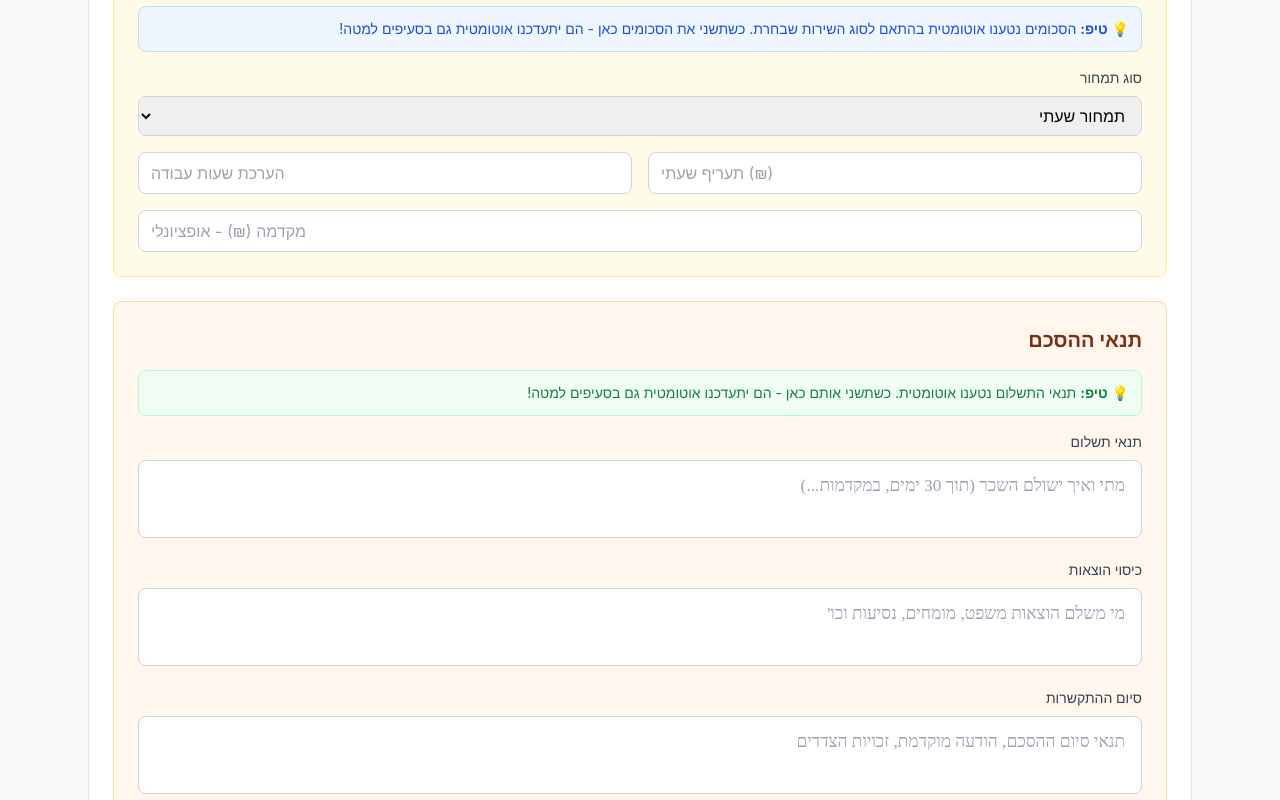
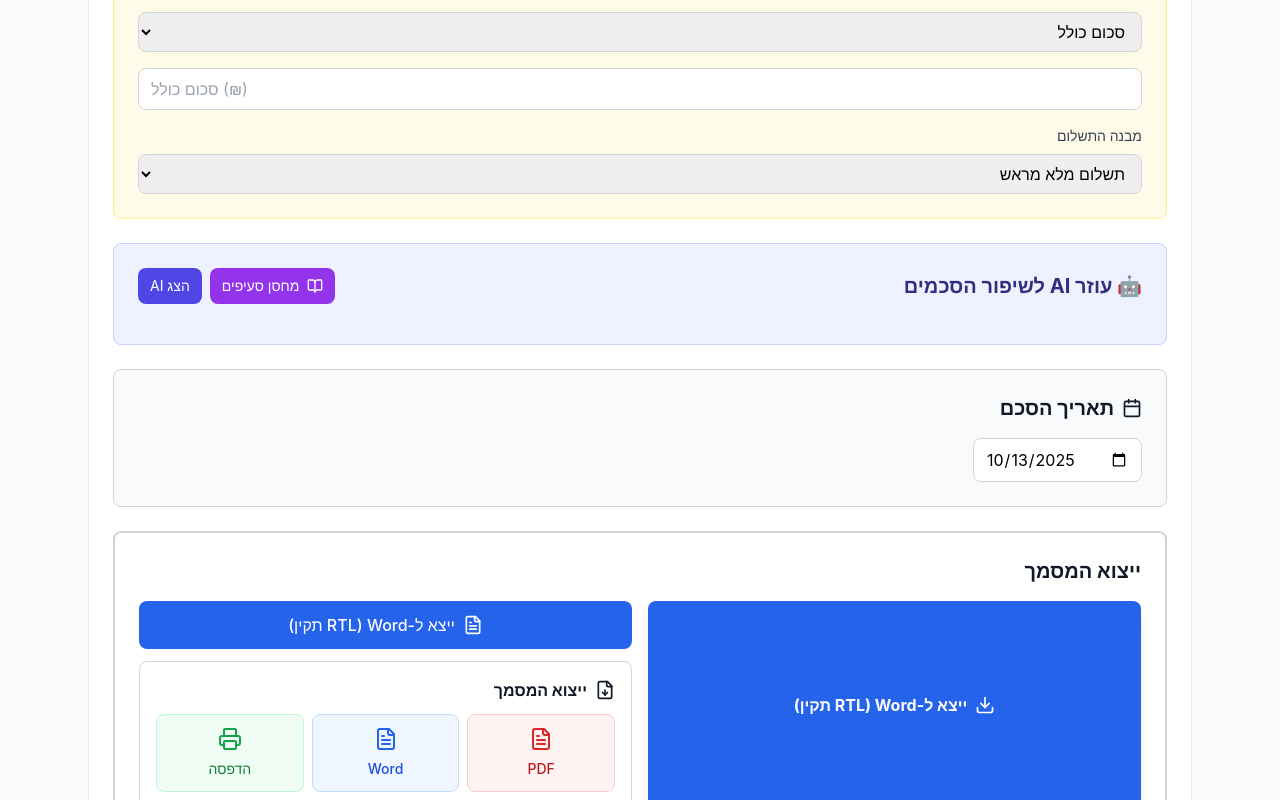
Before and after one commit to liatbenshai/legal-templates-clean-2.0, a Next.js app: page /documents/contract in a window 1280 px wide. Shown: the part 1180-1980 px from the top of the page. Built offline with nearby package versions, Linux system fonts and the light colour scheme.

Commit message:
Simplify fee agreement structure - remove duplicates and unnecessary fields

```diff
--- a/components/FeeAgreements/LawyerFeeAgreement.tsx
+++ b/components/FeeAgreements/LawyerFeeAgreement.tsx
@@ -31,23 +31,17 @@ interface FeeAgreementData {
   // פרטי התיק
   case: {
     subject: string;
-    court: string;
     description: string;
-    complexity: 'פשוט' | 'בינוני' | 'מורכב';
   };
 
   // תמחור
   fees: {
-    type: 'שעתי' | 'קבוע' | 'הצלחה' | 'מעורב';
-    hourlyRate?: string;
-    fixedAmount?: string;
+    type: 'סכום_כולל' | 'מקדמה_והצלחה';
+    totalAmount?: string;
+    paymentStructure?: string; // "מלא מראש" או "50%-50%" או "שלבים"
+    advancePayment?: string;
     successPercentage?: string;
-    advancePayment?: string;
-    estimatedHours?: string;
-    // מעורב: מקדמה + אחוזים
-    mixedAdvance?: string; // תשלום ראשוני קבוע
-    mixedPercentage?: string; // אחוז מהתוצאה
-    mixedMinimum?: string; // תשלום מינימלי גם אם אין הצלחה
+    stages?: string; // פירוט שלבים אם נבחר
   };
 
   // תנאים
@@ -80,17 +74,15 @@ export default function LawyerFeeAgreement() {
     },
     case: {
       subject: '',
-      court: '',
-      description: '',
-      complexity: 'בינוני'
+      description: ''
     },
     fees: {
-      type: 'שעתי',
-      hourlyRate: '',
-      fixedAmount: '',
+      type: 'סכום_כולל',
+      totalAmount: '',
+      paymentStructure: 'מלא מראש',
+      advancePayment: '',
       successPercentage: '',
-      advancePayment: '',
-      estimatedHours: ''
+      stages: ''
     },
     terms: {
       paymentTerms: '',
@@ -143,13 +135,12 @@ export default function LawyerFeeAgreement() {
 
       // עדכון סכומים ותנאי תשלום אוטומטית בהתאם לסוג השירות
       let defaultFees = {
-        type: 'שעתי' as const,
-        hourlyRate: '',
-        estimatedHours: '',
-        fixedAmount: '',
-        successFee: '',
-        mixedFee: '',
-        advancePayment: ''
+        type: 'סכום_כולל' as const,
+        totalAmount: '',
+        paymentStructure: 'מלא מראש',
+        advancePayment: '',
+        successPercentage: '',
+        stages: ''
       };
 
       let defaultTerms = {
@@ -162,117 +153,108 @@ export default function LawyerFeeAgreement() {
       switch (selectedServiceType) {
         case 'הסכמי_ממון':
           defaultFees = {
-            type: 'קבוע',
-            hourlyRate: '',
-            estimatedHours: '',
-            fixedAmount: '5000',
-            successFee: '',
-            mixedFee: '',
-            advancePayment: '2500'
+            type: 'סכום_כולל',
+            totalAmount: '5000',
+            paymentStructure: '50%-50%',
+            advancePayment: '',
+            successPercentage: '',
+            stages: ''
           };
           defaultTerms.paymentTerms = '50% במעמד החתימה על הסכם זה, והיתרה בשיעור 50% לאחר אישור טיוטת ההסכם על ידי הלקוח ובטרם חתימתו.';
           break;
 
         case 'צוואת_יחיד':
           defaultFees = {
-            type: 'קבוע',
-            hourlyRate: '',
-            estimatedHours: '',
-            fixedAmount: '3000',
-            successFee: '',
-            mixedFee: '',
-            advancePayment: '1500'
+            type: 'סכום_כולל',
+            totalAmount: '3000',
+            paymentStructure: '50%-50%',
+            advancePayment: '',
+            successPercentage: '',
+            stages: ''
           };
           defaultTerms.paymentTerms = '50% במעמד החתימה על הסכם זה, והיתרה בשיעור 50% במעמד חתימת הצוואה בפני העדים.';
           break;
 
         case 'צוואה_הדדית':
           defaultFees = {
-            type: 'קבוע',
-            hourlyRate: '',
-            estimatedHours: '',
-            fixedAmount: '5500',
-            successFee: '',
-            mixedFee: '',
-            advancePayment: '2750'
+            type: 'סכום_כולל',
+            totalAmount: '5500',
+            paymentStructure: '50%-50%',
+            advancePayment: '',
+            successPercentage: '',
+            stages: ''
           };
           defaultTerms.paymentTerms = '50% במעמד החתימה על הסכם זה, והיתרה בשיעור 50% במעמד חתימת הצוואות בפני העדים.';
           break;
 
         case 'ייפוי_כוח_מתמשך':
           defaultFees = {
-            type: 'קבוע',
-            hourlyRate: '',
-            estimatedHours: '',
-            fixedAmount: '4000',
-            successFee: '',
-            mixedFee: '',
-            advancePayment: '2000'
+            type: 'סכום_כולל',
+            totalAmount: '4000',
+            paymentStructure: '50%-50%',
+            advancePayment: '',
+            successPercentage: '',
+            stages: ''
           };
           defaultTerms.paymentTerms = '50% במעמד החתימה על הסכם זה, והיתרה בשיעור 50% במעמד החתימה על ייפוי הכוח.';
           break;
 
         case 'התנגדות_לצוואה':
           defaultFees = {
-            type: 'שעתי',
-            hourlyRate: '900',
-            estimatedHours: '20',
-            fixedAmount: '',
-            successFee: '5',
-            mixedFee: '',
-            advancePayment: '12000'
+            type: 'מקדמה_והצלחה',
+            totalAmount: '',
+            paymentStructure: '',
+            advancePayment: '12000',
+            successPercentage: '5',
+            stages: ''
           };
           defaultTerms.paymentTerms = 'מקדמה חודשית בסך 10,000 ש\"ח על חשבון שכר הטרחה. בתום כל חודש תיערך התחשבנות.';
           break;
 
         case 'אפוטרופסות':
           defaultFees = {
-            type: 'קבוע',
-            hourlyRate: '',
-            estimatedHours: '',
-            fixedAmount: '8000',
-            successFee: '',
-            mixedFee: '',
-            advancePayment: '4000'
+            type: 'סכום_כולל',
+            totalAmount: '8000',
+            paymentStructure: 'מלא מראש',
+            advancePayment: '',
+            successPercentage: '',
+            stages: ''
           };
           defaultTerms.paymentTerms = 'תשלום מלא עם החתימה על ההסכם.';
           break;
 
         case 'פירוק_שיתוף':
           defaultFees = {
-            type: 'מעורב',
-            hourlyRate: '850',
-            estimatedHours: '25',
-            fixedAmount: '',
-            successFee: '4',
-            mixedFee: '15000',
-            advancePayment: '8000'
+            type: 'מקדמה_והצלחה',
+            totalAmount: '',
+            paymentStructure: '',
+            advancePayment: '15000',
+            successPercentage: '4',
+            stages: ''
           };
           defaultTerms.paymentTerms = 'מקדמה חודשית בסך 8,000 ש\"ח על חשבון שכר הטרחה. בסוף כל חודש תיערך התחשבנות.';
           break;
 
         case 'תביעה_כספית':
           defaultFees = {
-            type: 'הצלחה',
-            hourlyRate: '',
-            estimatedHours: '',
-            fixedAmount: '',
-            successFee: '12',
-            mixedFee: '',
-            advancePayment: '5000'
+            type: 'מקדמה_והצלחה',
+            totalAmount: '',
+            paymentStructure: '',
+            advancePayment: '5000',
+            successPercentage: '12',
+            stages: ''
           };
           defaultTerms.paymentTerms = 'מקדמה ראשונית בסך 30% משכר הטרחה המוערך עם החתימה על הסכם זה. יתרת התשלום תשולם בשלבים או בסיום ההליך.';
           break;
 
         case 'ייעוץ_משפטי':
           defaultFees = {
-            type: 'שעתי',
-            hourlyRate: '750',
-            estimatedHours: '10',
-            fixedAmount: '',
-            successFee: '',
-            mixedFee: '',
-            advancePayment: ''
+            type: 'סכום_כולל',
+            totalAmount: '7500',
+            paymentStructure: 'מלא מראש',
+            advancePayment: '',
+            successPercentage: '',
+            stages: ''
           };
           defaultTerms.paymentTerms = 'תשלום יבוצע על בסיס חודשי לפי דו\"ח שעות מפורט.';
           break;
@@ -833,37 +815,15 @@ ________________________           ________________________
             )}
           </div>
 
-          <div className="grid md:grid-cols-2 gap-4 mb-4">
+          <div className="mb-4">
             <input
               type="text"
               value={agreementData.case.subject}
               onChange={(e) => updateCase('subject', e.target.value)}
               placeholder="נושא התיק (תביעה, הסכם, ייעוץ...)"
-              className="px-3 py-2 border border-gray-300 rounded-lg focus:ring-purple-500 focus:border-purple-500"
+              className="w-full px-3 py-2 border border-gray-300 rounded-lg focus:ring-purple-500 focus:border-purple-500"
               dir="rtl"
             />
-
-            <input
-              type="text"
-              value={agreementData.case.court}
-              onChange={(e) => updateCase('court', e.target.value)}
-              placeholder="בית משפט/דין רלוונטי"
-              className="px-3 py-2 border border-gray-300 rounded-lg focus:ring-purple-500 focus:border-purple-500"
-              dir="rtl"
-            />
-          </div>
-
-          <div className="mb-4">
-            <label className="block text-sm font-medium text-gray-700 mb-2">רמת מורכבות</label>
-            <select
-              value={agreementData.case.complexity}
-              onChange={(e) => updateCase('complexity', e.target.value)}
-              className="w-full px-3 py-2 border border-gray-300 rounded-lg focus:ring-purple-500 focus:border-purple-500"
-            >
-              <option value="פשוט">פשוט - טיפול בסיסי</option>
-              <option value="בינוני">בינוני - דורש מחקר וכנה</option>
-              <option value="מורכב">מורכב - דורש עבודה מקצועית נרחבת</option>
-            </select>
           </div>
 
           <textarea
@@ -899,223 +859,81 @@ ________________________           ________________________
               onChange={(e) => updateFees('type', e.target.value)}
               className="w-full px-3 py-2 border border-gray-300 rounded-lg focus:ring-yellow-500 focus:border-yellow-500"
             >
-              <option value="שעתי">תמחור שעתי</option>
-              <option value="קבוע">סכום קבוע חד פעמי</option>
-              <option value="הצלחה">אחוז הצלחה</option>
-              <option value="מעורב">מעורב (מקדמה + הצלחה)</option>
+              <option value="סכום_כולל">סכום כולל</option>
+              <option value="מקדמה_והצלחה">מקדמה + אחוז הצלחה</option>
             </select>
           </div>
 
           {/* שדות תמחור דינמיים */}
           <div className="space-y-4">
-            {agreementData.fees.type === 'שעתי' && (
+            {agreementData.fees.type === 'סכום_כולל' && (
+              <>
+                <input
+                  type="text"
+                  value={agreementData.fees.totalAmount || ''}
+                  onChange={(e) => updateFees('totalAmount', e.target.value)}
+                  placeholder="סכום כולל (₪)"
+                  className="w-full px-3 py-2 border border-gray-300 rounded-lg focus:ring-yellow-500 focus:border-yellow-500"
+                  dir="ltr"
+                />
+
+                <div>
+                  <label className="block text-sm font-medium text-gray-700 mb-2">מבנה התשלום</label>
+                  <select
+                    value={agreementData.fees.paymentStructure || 'מלא מראש'}
+                    onChange={(e) => updateFees('paymentStructure', e.target.value)}
+                    className="w-full px-3 py-2 border border-gray-300 rounded-lg focus:ring-yellow-500 focus:border-yellow-500"
+                  >
+                    <option value="מלא מראש">תשלום מלא מראש</option>
+                    <option value="50%-50%">חלוקה 50%-50%</option>
+                    <option value="שלבים">חלוקה לשלבים</option>
+                  </select>
+                </div>
+
+                {agreementData.fees.paymentStructure === 'שלבים' && (
+                  <textarea
+                    value={agreementData.fees.stages || ''}
+                    onChange={(e) => updateFees('stages', e.target.value)}
+                    placeholder="פרט את השלבים (למשל: 30% עם החתימה, 40% בסיום הטיוטה, 30% עם החתימה על ההסכם)"
+                    className="w-full px-3 py-2 border border-gray-300 rounded-lg focus:ring-yellow-500 focus:border-yellow-500"
+                    rows={3}
+                    dir="rtl"
+                  />
+                )}
+              </>
+            )}
+
+            {agreementData.fees.type === 'מקדמה_והצלחה' && (
               <>
                 <div className="grid md:grid-cols-2 gap-4">
                   <input
                     type="text"
-                    value={agreementData.fees.hourlyRate || ''}
-                    onChange={(e) => updateFees('hourlyRate', e.target.value)}
-                    placeholder="תעריף שעתי (₪)"
+                    value={agreementData.fees.advancePayment || ''}
+                    onChange={(e) => updateFees('advancePayment', e.target.value)}
+                    placeholder="מקדמה מראש (₪)"
                     className="px-3 py-2 border border-gray-300 rounded-lg focus:ring-yellow-500 focus:border-yellow-500"
                     dir="ltr"
                   />
 
                   <input
                     type="text"
-                    value={agreementData.fees.estimatedHours || ''}
-                    onChange={(e) => updateFees('estimatedHours', e.target.value)}
-                    placeholder="הערכת שעות עבודה"
+                    value={agreementData.fees.successPercentage || ''}
+                    onChange={(e) => updateFees('successPercentage', e.target.value)}
+                    placeholder="אחוז הצלחה (%)"
                     className="px-3 py-2 border border-gray-300 rounded-lg focus:ring-yellow-500 focus:border-yellow-500"
                     dir="ltr"
                   />
                 </div>
 
-                {agreementData.fees.hourlyRate && agreementData.fees.estimatedHours && (
-                  <div className="bg-white p-3 rounded border border-yellow-300 text-sm">
-                    <strong>הערכת עלות כוללת: </strong>
-                    {(parseInt(agreementData.fees.hourlyRate || '0') * parseInt(agreementData.fees.estimatedHours || '0')).toLocaleString()} ₪
-                  </div>
-                )}
-              </>
-            )}
-
-            {agreementData.fees.type === 'קבוע' && (
-              <input
-                type="text"
-                value={agreementData.fees.fixedAmount || ''}
-                onChange={(e) => updateFees('fixedAmount', e.target.value)}
-                placeholder="סכום קבוע (₪)"
-                className="w-full px-3 py-2 border border-gray-300 rounded-lg focus:ring-yellow-500 focus:border-yellow-500"
-                dir="ltr"
-              />
-            )}
-
-            {agreementData.fees.type === 'הצלחה' && (
-              <>
-                <input
-                  type="text"
-                  value={agreementData.fees.successPercentage || ''}
-                  onChange={(e) => updateFees('successPercentage', e.target.value)}
-                  placeholder="אחוז הצלחה (%)"
-                  className="w-full px-3 py-2 border border-gray-300 rounded-lg focus:ring-yellow-500 focus:border-yellow-500"
-                  dir="ltr"
-                />
-                <input
-                  type="text"
-                  value={agreementData.fees.advancePayment || ''}
-                  onChange={(e) => updateFees('advancePayment', e.target.value)}
-                  placeholder="מקדמה להוצאות (₪) - אופציונלי"
-                  className="w-full px-3 py-2 border border-gray-300 rounded-lg focus:ring-yellow-500 focus:border-yellow-500"
-                  dir="ltr"
-                />
-              </>
-            )}
-
-            {agreementData.fees.type === 'מעורב' && (
-              <>
-                <div className="bg-white border-2 border-yellow-400 rounded-lg p-4 mb-4">
-                  <h3 className="font-bold text-yellow-900 mb-3">💰 מבנה תשלום מעורב</h3>
-                  <p className="text-sm text-yellow-800 mb-4">
-                    שילוב של תשלום קבוע ראשוני + אחוז מהתוצאה בהצלחה
-                  </p>
-
-                  <div className="space-y-3">
-                    <div>
-                      <label className="block text-sm font-medium text-yellow-900 mb-1">
-                        תשלום ראשוני קבוע (מקדמה)
-                      </label>
-                      <input
-                        type="text"
-                        value={agreementData.fees.mixedAdvance || ''}
-                        onChange={(e) => updateFees('mixedAdvance', e.target.value)}
-                        placeholder="סכום קבוע ששולם בחתימה (₪)"
-                        className="w-full px-3 py-2 border border-yellow-300 rounded-lg focus:ring-yellow-500 focus:border-yellow-500"
-                        dir="ltr"
-                      />
-                    </div>
-
-                    <div>
-                      <label className="block text-sm font-medium text-yellow-900 mb-1">
-                        אחוז מהתוצאה (במקרה הצלחה)
-                      </label>
-                      <input
-                        type="text"
-                        value={agreementData.fees.mixedPercentage || ''}
-                        onChange={(e) => updateFees('mixedPercentage', e.target.value)}
-                        placeholder="אחוז מהסכום שיתקבל (%)"
-                        className="w-full px-3 py-2 border border-yellow-300 rounded-lg focus:ring-yellow-500 focus:border-yellow-500"
-                        dir="ltr"
-                      />
-                    </div>
-
-                    <div>
-                      <label className="block text-sm font-medium text-yellow-900 mb-1">
-                        תשלום מינימלי (גם ללא הצלחה) - אופציונלי
-                      </label>
-                      <input
-                        type="text"
-                        value={agreementData.fees.mixedMinimum || ''}
-                        onChange={(e) => updateFees('mixedMinimum', e.target.value)}
-                        placeholder="סכום מינימלי שישולם בכל מקרה (₪)"
-                        className="w-full px-3 py-2 border border-yellow-300 rounded-lg focus:ring-yellow-500 focus:border-yellow-500"
-                        dir="ltr"
-                      />
-                    </div>
-                  </div>
-
-                  {agreementData.fees.mixedAdvance && agreementData.fees.mixedPercentage && (
-                    <div className="mt-4 p-3 bg-yellow-100 border border-yellow-400 rounded text-sm">
-                      <strong>📊 דוגמת חישוב:</strong>
-                      <ul className="mt-2 mr-4 space-y-1">
-                        <li>• תשלום ראשוני: {parseInt(agreementData.fees.mixedAdvance || '0').toLocaleString()} ₪</li>
-                        <li>• אם תתקבל תוצאה של 100,000 ₪: {(100000 * parseInt(agreementData.fees.mixedPercentage || '0') / 100).toLocaleString()} ₪</li>
-                        <li>• <strong>סה"כ:</strong> {(parseInt(agreementData.fees.mixedAdvance || '0') + (100000 * parseInt(agreementData.fees.mixedPercentage || '0') / 100)).toLocaleString()} ₪</li>
-                      </ul>
-                    </div>
-                  )}
+                <div className="bg-white p-3 rounded border border-yellow-300 text-sm">
+                  <strong>דוגמה:</strong> מקדמה 5,000 ₪ + 10% מהסכום שיתקבל בפועל
                 </div>
               </>
             )}
 
-            {(agreementData.fees.type === 'קבוע' || agreementData.fees.type === 'שעתי') && (
-              <input
-                type="text"
-                value={agreementData.fees.advancePayment || ''}
-                onChange={(e) => updateFees('advancePayment', e.target.value)}
-                placeholder="מקדמה (₪) - אופציונלי"
-                className="w-full px-3 py-2 border border-gray-300 rounded-lg focus:ring-yellow-500 focus:border-yellow-500"
-                dir="ltr"
-              />
-            )}
           </div>
         </section>
 
-        {/* תנאים מיוחדים */}
-        <section className="bg-orange-50 p-6 rounded-lg border border-orange-200 mb-6">
-          <h2 className="text-xl font-bold text-orange-900 mb-4">תנאי ההסכם</h2>
-
-          {/* הודעה ברורה */}
-          <div className="mb-4 p-3 bg-green-50 border border-green-200 rounded-lg">
-            <p className="text-sm text-green-700">
-              💡 <strong>טיפ:</strong> תנאי התשלום נטענו אוטומטית.
-              כשתשני אותם כאן - הם יתעדכנו אוטומטית גם בסעיפים למטה!
-            </p>
-          </div>
-
-          <div className="space-y-4">
-            <div>
-              <label className="block text-sm font-medium text-gray-700 mb-2">תנאי תשלום</label>
-              <textarea
-                value={agreementData.terms.paymentTerms}
-                onChange={(e) => updateTerms('paymentTerms', e.target.value)}
-                placeholder="מתי ואיך ישולם השכר (תוך 30 ימים, במקדמות...)"
-                className="w-full px-4 py-3 border border-gray-300 rounded-lg focus:ring-orange-500 focus:border-orange-500 resize-none"
-                rows={2}
-                dir="rtl"
-                style={{ fontFamily: 'David', fontSize: '13pt' }}
-              />
-            </div>
-
-            <div>
-              <label className="block text-sm font-medium text-gray-700 mb-2">כיסוי הוצאות</label>
-              <textarea
-                value={agreementData.terms.expensesCoverage}
-                onChange={(e) => updateTerms('expensesCoverage', e.target.value)}
-                placeholder="מי משלם הוצאות משפט, מומחים, נסיעות וכו'"
-                className="w-full px-4 py-3 border border-gray-300 rounded-lg focus:ring-orange-500 focus:border-orange-500 resize-none"
-                rows={2}
-                dir="rtl"
-                style={{ fontFamily: 'David', fontSize: '13pt' }}
-              />
-            </div>
-
-            <div>
-              <label className="block text-sm font-medium text-gray-700 mb-2">סיום ההתקשרות</label>
-              <textarea
-                value={agreementData.terms.terminationClause}
-                onChange={(e) => updateTerms('terminationClause', e.target.value)}
-                placeholder="תנאי סיום ההסכם, הודעה מוקדמת, זכויות הצדדים"
-                className="w-full px-4 py-3 border border-gray-300 rounded-lg focus:ring-orange-500 focus:border-orange-500 resize-none"
-                rows={2}
-                dir="rtl"
-                style={{ fontFamily: 'David', fontSize: '13pt' }}
-              />
-            </div>
-
-            <div>
-              <label className="block text-sm font-medium text-gray-700 mb-2">תנאים מיוחדים</label>
-              <textarea
-                value={agreementData.terms.specialConditions}
-                onChange={(e) => updateTerms('specialConditions', e.target.value)}
-                placeholder="תנאים נוספים, הגבלות, זכויות מיוחדות"
-                className="w-full px-4 py-3 border border-gray-300 rounded-lg focus:ring-orange-500 focus:border-orange-500 resize-none"
-                rows={3}
-                dir="rtl"
-                style={{ fontFamily: 'David', fontSize: '13pt' }}
-              />
-            </div>
-          </div>
-        </section>
 
         {/* עוזר AI */}
         <section className="bg-indigo-50 p-6 rounded-lg border border-indigo-200 mb-6">
```
Also changed, not shown: lib/fee-agreement-templates.json (+25 -25 lines).
